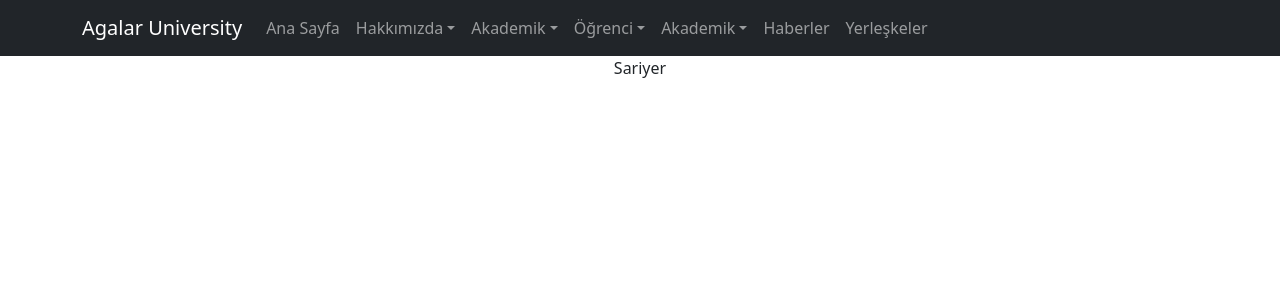
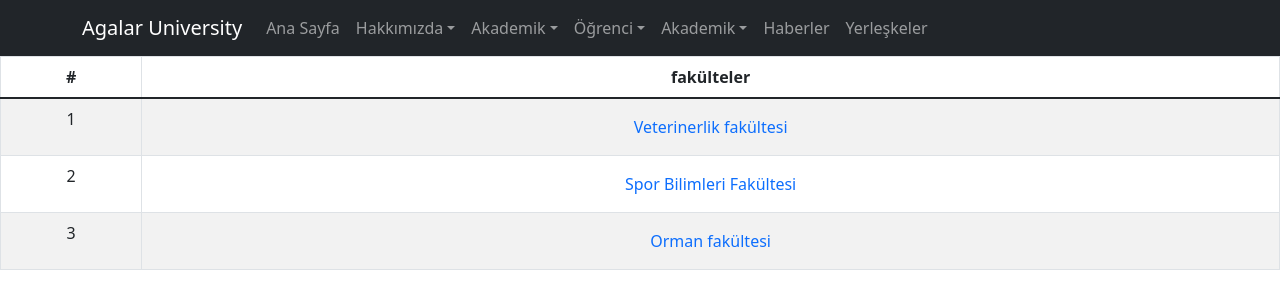
Before and after one commit to yahyaboyali/web-odev-react, a React (Create React App) app: page /Yerleskeler/Sariyer in a window 1280 px wide. Shown: the top 308 px of the page. Built offline with nearby package versions, Linux system fonts and the light colour scheme.

Commit message:
sariyer fakulteleri eklendi

```diff
--- a/src/layouts/Dashboard.jsx
+++ b/src/layouts/Dashboard.jsx
@@ -13,6 +13,9 @@ import Sariyer from '../pages/Yerleskeler/Sariyer'
 import Muhendislik from '../pages/Fakulteler/Muhendislik'
 import Tip from '../pages/Fakulteler/Tip'
 import GuzelSanatlar from '../pages/Fakulteler/GuzelSanatlar'
+import Veterinerlik from '../pages/Fakulteler/Veterinerlik'
+import Orman from '../pages/Fakulteler/Orman'
+import SporBilimleri from '../pages/Fakulteler/SporBilimleri'
 export default function Dasboard () {
   return (
     <div>
@@ -30,6 +33,9 @@ export default function Dasboard () {
         <Route path='/Fakulteler/Muhendislik' element={<Muhendislik/>} exact/>
         <Route path='/Fakulteler/Tip' element={<Tip/>} exact/>
         <Route path='/Fakulteler/GuzelSanatlar' element={<GuzelSanatlar/>} exact/>
+        <Route path='/Fakulteler/Veterinerlik' element={<Veterinerlik/>} exact/>
+        <Route path='/Fakulteler/Orman' element={<Orman/>} exact/>
+        <Route path='/Fakulteler/SporBilimleri' element={<SporBilimleri/>} exact/>
       </Routes>
     </div>
   )
--- /dev/null
+++ b/src/pages/Fakulteler/Orman.jsx
@@ -0,0 +1,7 @@
+import React from 'react'
+
+export default function Orman() {
+  return (
+    <div>Orman</div>
+  )
+}
--- /dev/null
+++ b/src/pages/Fakulteler/SporBilimleri.jsx
@@ -0,0 +1,7 @@
+import React from 'react'
+
+export default function SporBilimleri() {
+  return (
+    <div>SporBilimleri</div>
+  )
+}
--- /dev/null
+++ b/src/pages/Fakulteler/Veterinerlik.jsx
@@ -0,0 +1,7 @@
+import React from 'react'
+
+export default function Veterinerlik() {
+  return (
+    <div>Veterinerlik</div>
+  )
+}
--- a/src/pages/Yerleskeler/Sariyer.jsx
+++ b/src/pages/Yerleskeler/Sariyer.jsx
@@ -1,7 +1,47 @@
 import React from 'react'
-
+import { Col, Row, Table,Nav } from 'react-bootstrap'
+import { Link } from 'react-router-dom';
 export default function Sariyer() {
   return (
-    <div>Sariyer</div>
+    <div>
+      <Row>
+        <Col>
+          <Table striped bordered hover>
+              <thead>
+                <tr>
+                    <th>#</th>
+                    <th>fakülteler</th>
+                </tr>
+              </thead>
+              <tbody>
+                <tr>
+                  <td>
+                      1
+                  </td>
+                  <td>
+                  <Nav.Link as={Link} to="/Fakulteler/Veterinerlik">Veterinerlik fakültesi</Nav.Link>
+                  </td>
+                </tr>
+                <tr>
+                  <td>
+                      2
+                  </td>
+                  <td>
+                  <Nav.Link as={Link} to="/Fakulteler/SporBilimleri">Spor Bilimleri Fakültesi</Nav.Link>
+                  </td>
+                </tr>
+                <tr>
+                  <td>
+                      3
+                  </td>
+                  <td>
+                  <Nav.Link as={Link} to="/Fakulteler/Orman">Orman fakültesi</Nav.Link>
+                  </td>
+                </tr>
+              </tbody>
+          </Table>
+        </Col>
+      </Row>
+    </div>
   )
 }
```
